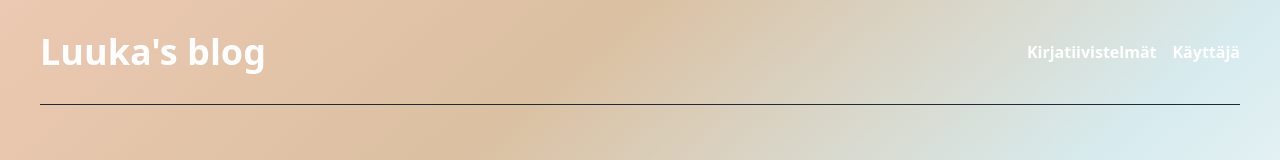
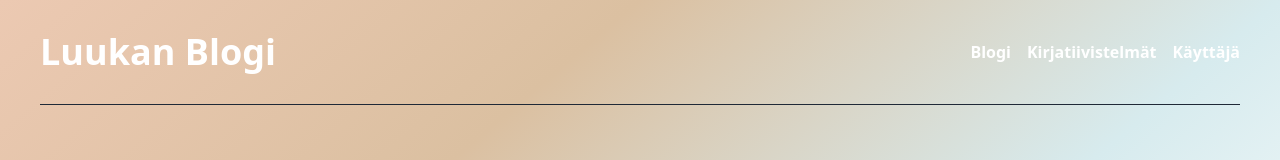
Before and after one commit to Luukalindgren/blog-nextjs, a Next.js app: page /account in a window 1280 px wide. Shown: the top 160 px of the page. Built offline with nearby package versions, Linux system fonts and the light colour scheme.

Commit message:
Added 'blogi' to navbar

```diff
--- a/src/components/Header.tsx
+++ b/src/components/Header.tsx
@@ -8,7 +8,7 @@ export default function Header() {
         <div className="block md:float-left">
           <Link href="/">
             <h1 className="text-4xl font-bold text-white cursor-pointer">
-              Luuka's blog
+              Luukan Blogi
             </h1>
           </Link>
         </div>
@@ -23,6 +23,11 @@ export default function Header() {
               Kirjatiivistelmät
             </span>
           </Link>
+          <Link href="/">
+            <span className="mt-2 ml-4 font-semibold text-white align-middle cursor-pointer md:float-right">
+              Blogi
+            </span>
+          </Link>
         </div>
       </div>
     </nav>
```
